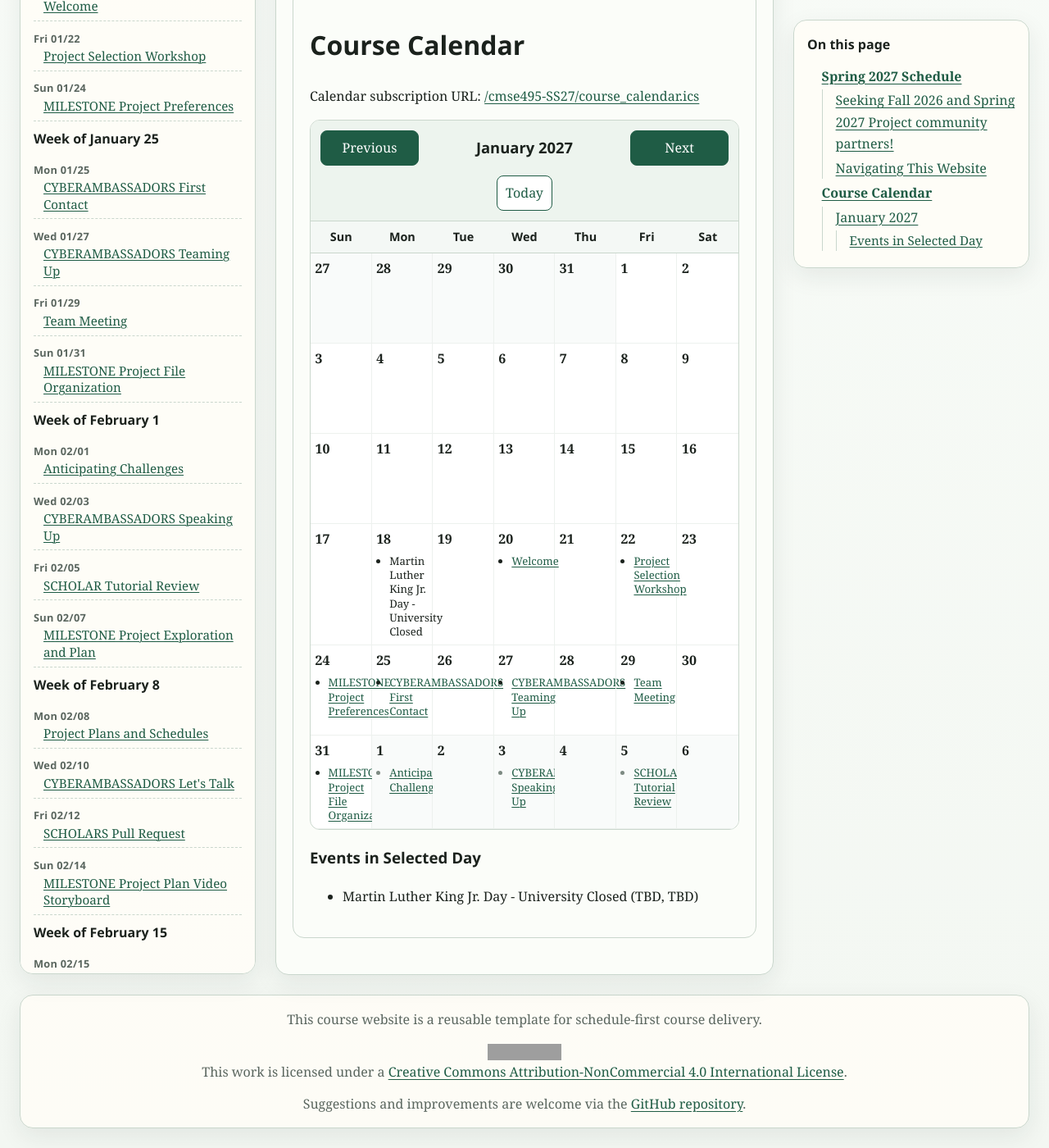
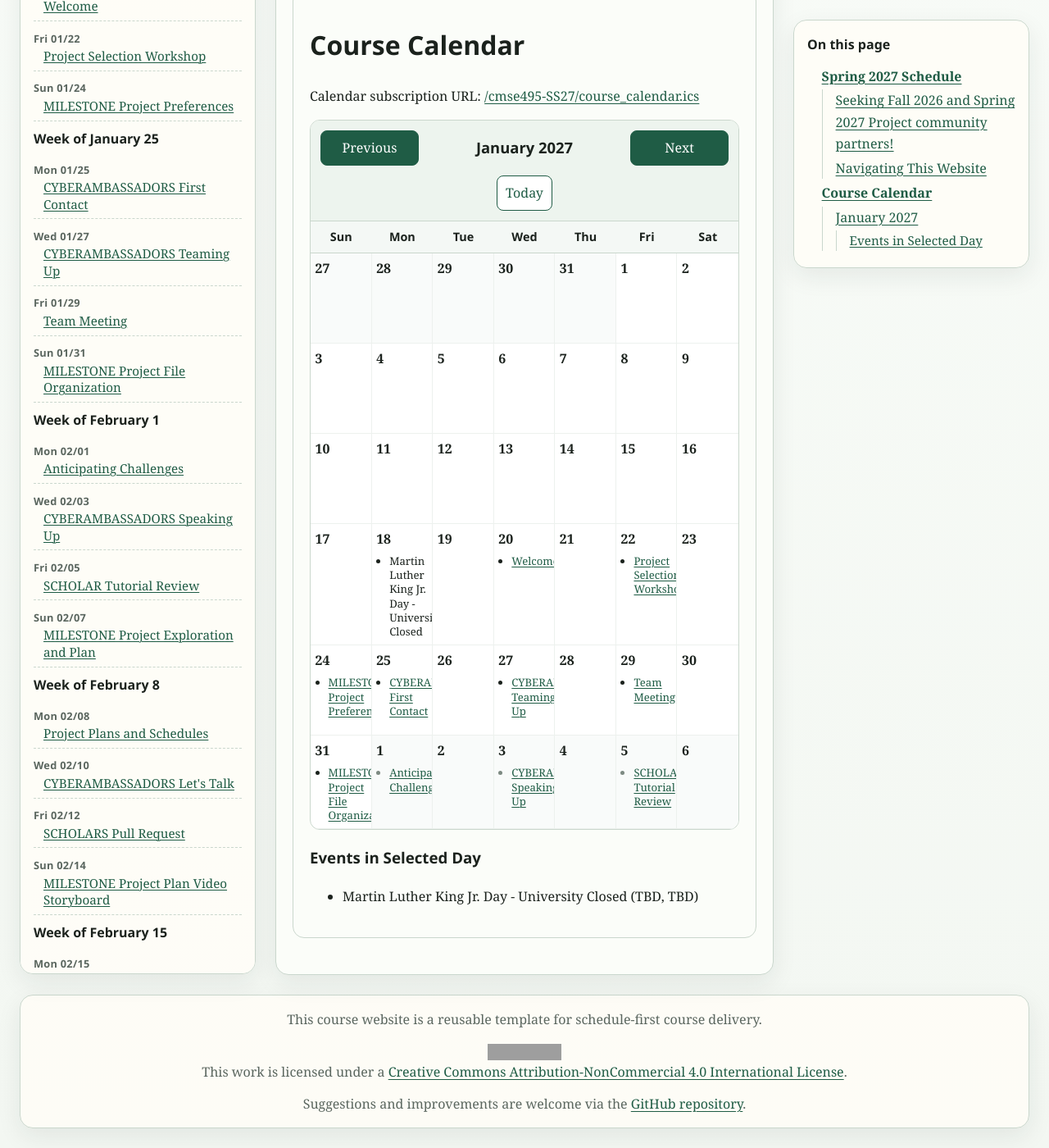
Before and after one commit to msu-cmse-courses/cmse495-SS27, a Jekyll site: the page built from index.md, in a window 1280 px wide and 1400 px high, scrolled down 1290 px. Shown: the whole window at 82% size. Built offline with Jekyll 4.4.1, drawn with Linux system fonts in a browser that asks for light colours; our own code applies the rules of GitHub Pages for plain Markdown files; grey boxes are pictures that could not be loaded.

Commit message:
Testing new calendar

```diff
--- a/_includes/schedule_widgets.html
+++ b/_includes/schedule_widgets.html
@@ -180,7 +180,9 @@
   }
 
   .calendar-day {
+    min-width: 0;
     min-height: 110px;
+    overflow: hidden;
     border-right: 1px solid #edf1ee;
     border-bottom: 1px solid #edf1ee;
     padding: 0.35rem;
@@ -212,6 +214,7 @@
   .calendar-day ul {
     margin: 0.35rem 0 0;
     padding-left: 1rem;
+    max-width: 100%;
     font-size: 0.82rem;
     line-height: 1.3;
   }
```
